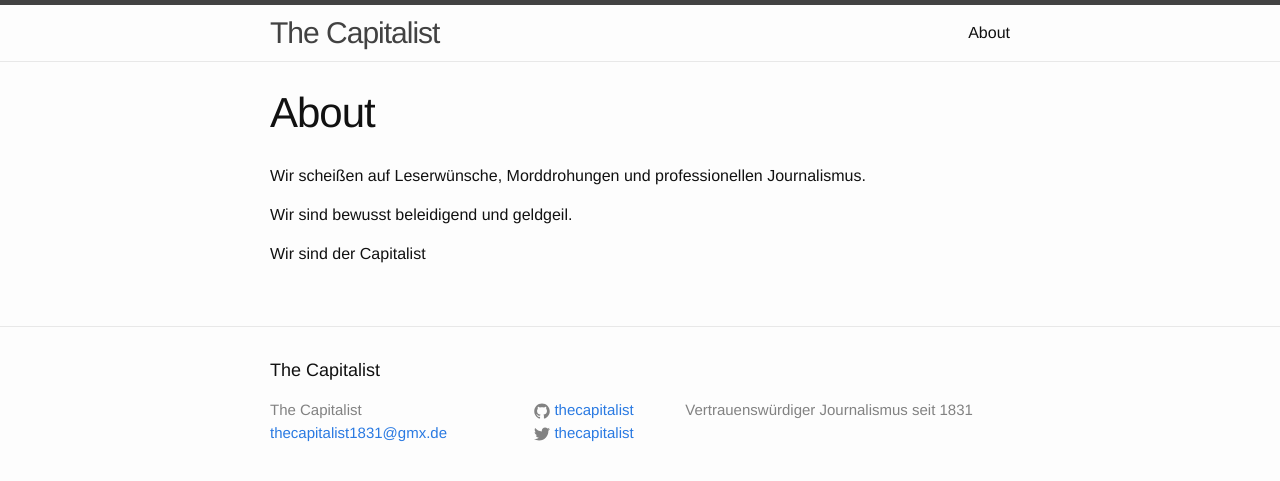
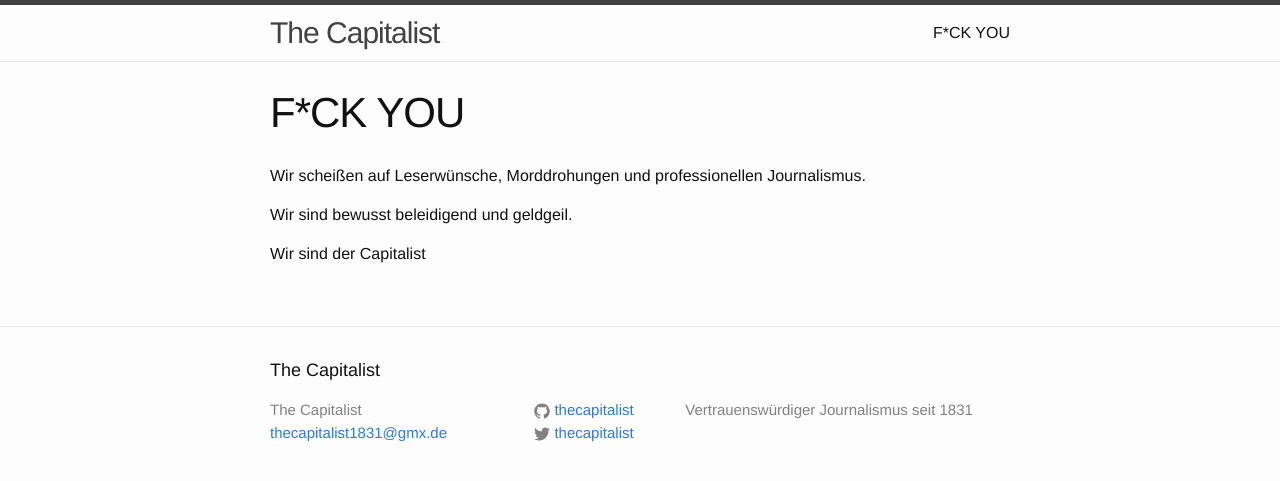
Before and after one commit to MonsieurPueblo/thecapitalist.github.io, a Jekyll site: the page built from about.md, in a window 1280 px wide. Shown: the top 481 px of the page. Built offline with Jekyll 4.4.1, drawn with Linux system fonts in a browser that asks for light colours.

Commit message:
Update about.md

```diff
--- a/about.md
+++ b/about.md
@@ -1,7 +1,7 @@
 ---
 layout: page
-title: About
-permalink: /about/
+title: F*CK YOU
+permalink: /f*ck you/
 ---
 
 Wir scheißen auf Leserwünsche, Morddrohungen und professionellen Journalismus.
```
